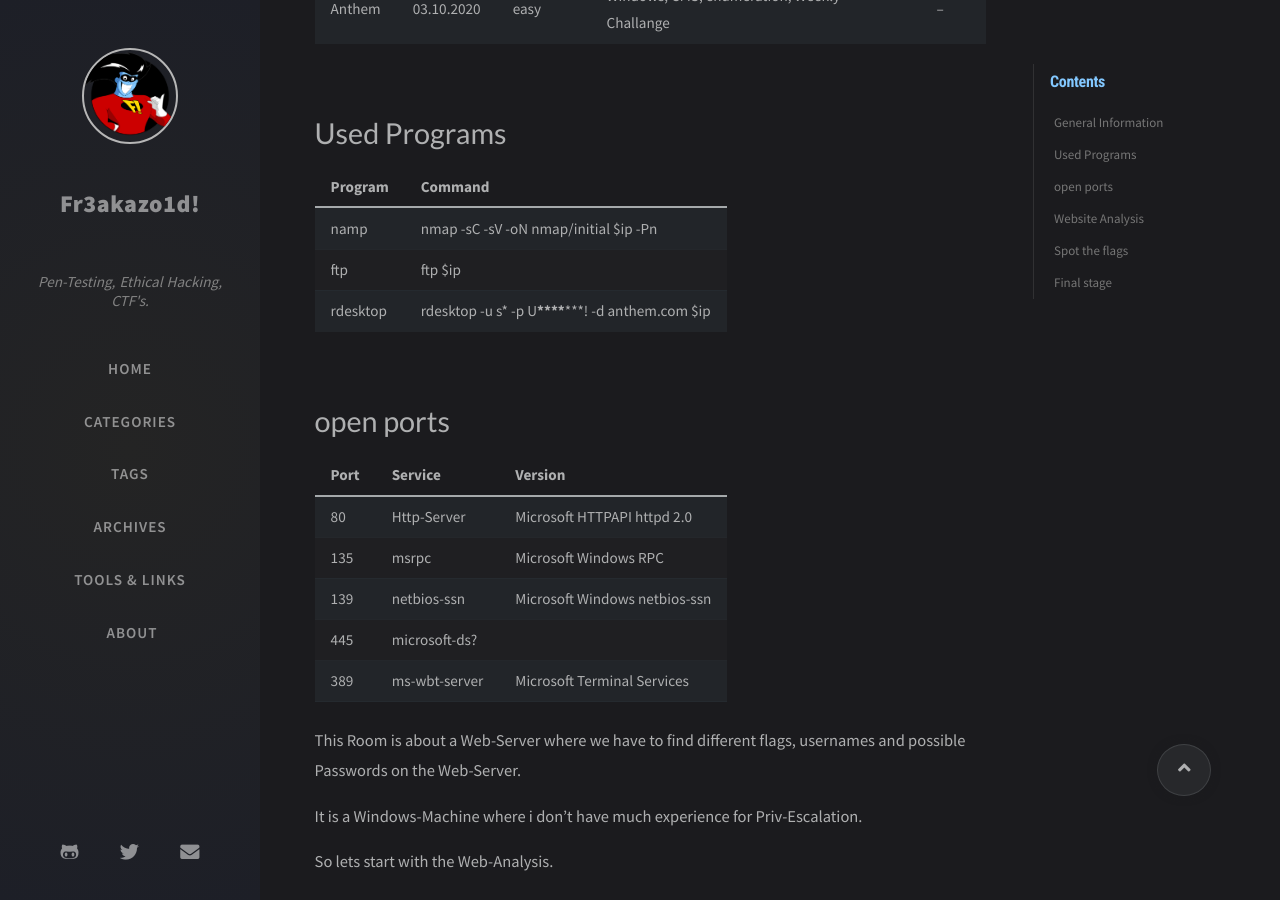
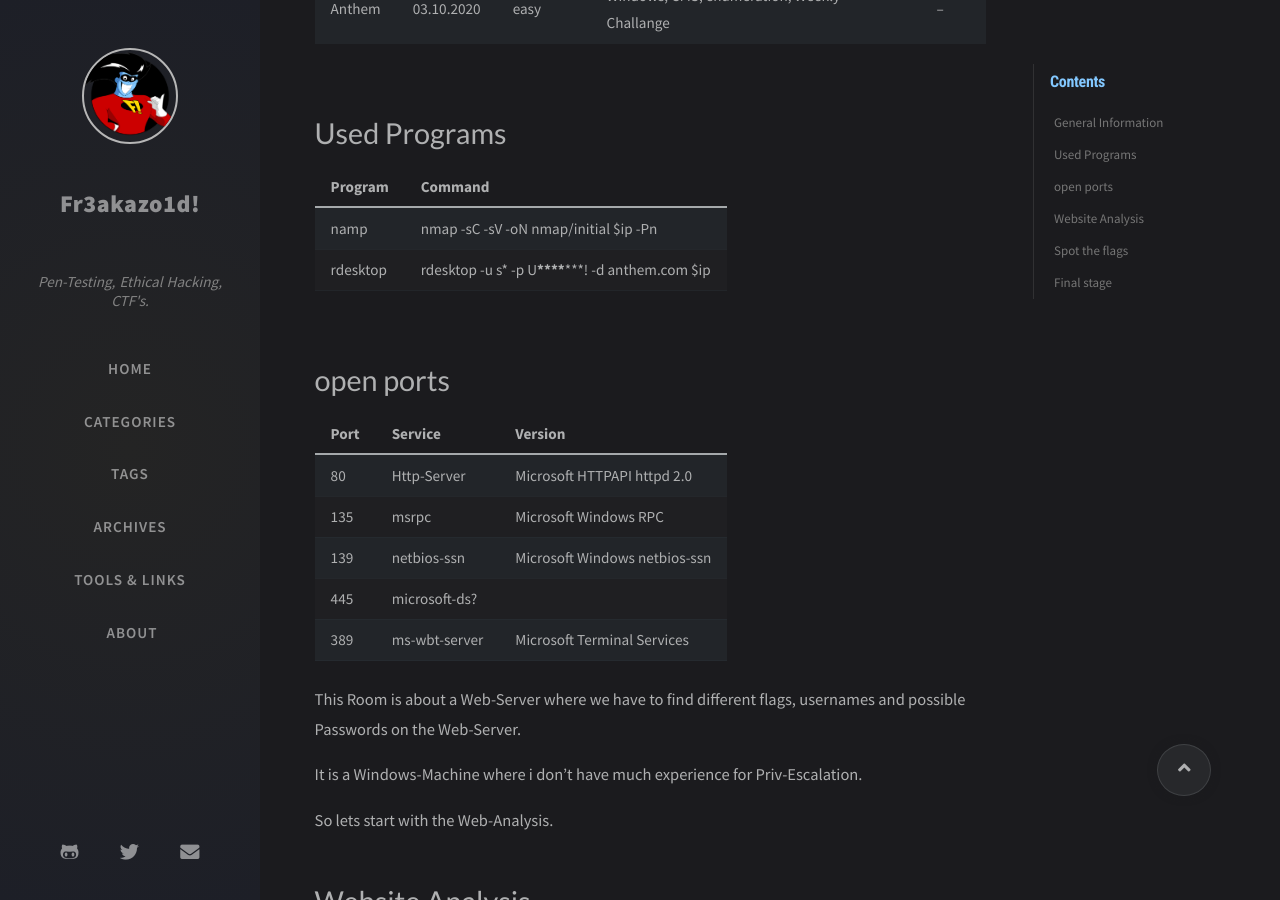
Before and after one commit to fr3akazo1d/old-page, a Jekyll site: the page built from _posts/2020-10-03-THM-Anthem-Writeup.md, in a window 1280 px wide and 900 px high, scrolled down 340 px. Built offline with Jekyll 4.4.1, drawn with Linux system fonts in a browser that asks for light colours; nearby versions of some CDN libraries; comment, search, counter and statistics services are not loaded.

Commit message:
Update 2020-10-03-THM-Anthem-Writeup.md

```diff
--- a/_posts/2020-10-03-THM-Anthem-Writeup.md
+++ b/_posts/2020-10-03-THM-Anthem-Writeup.md
@@ -17,7 +17,6 @@ author: Fr3akazo1d!
 | Program  | Command |
 | --------- | -------- |
 | namp     | nmap -sC -sV -oN nmap/initial $ip -Pn|
-| ftp | ftp $ip |
 | rdesktop | rdesktop -u s* -p U***************! -d anthem.com $ip |
 
 # open ports
```
